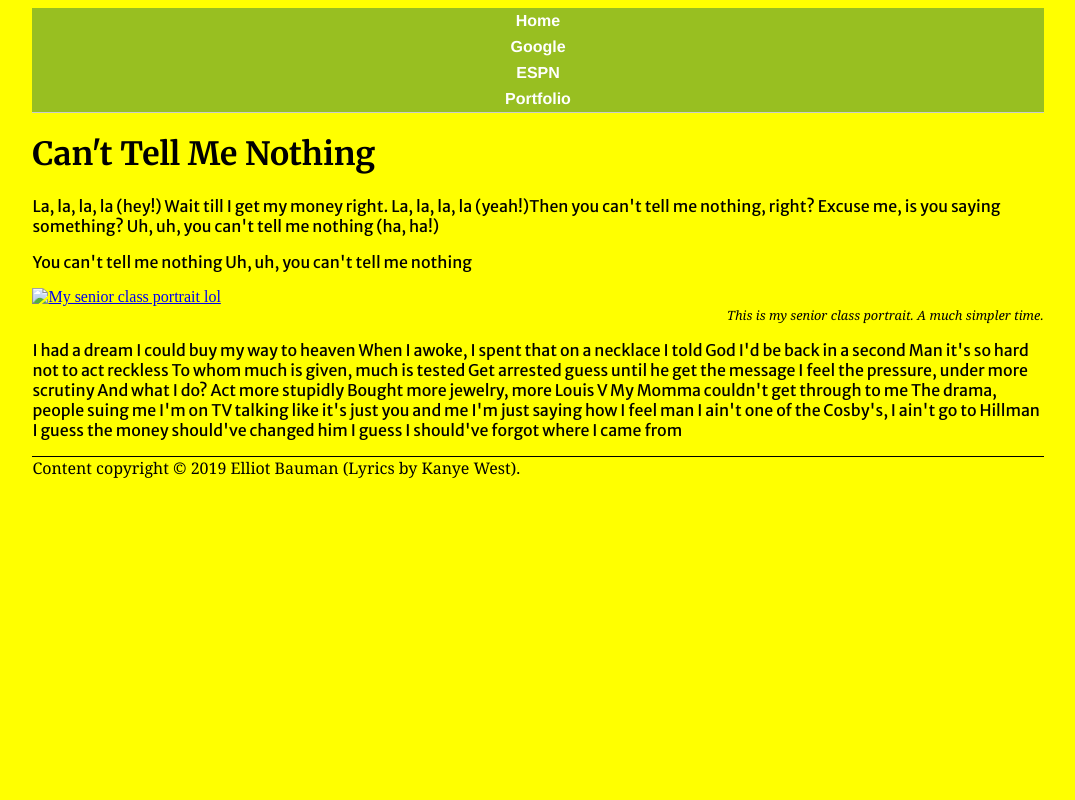
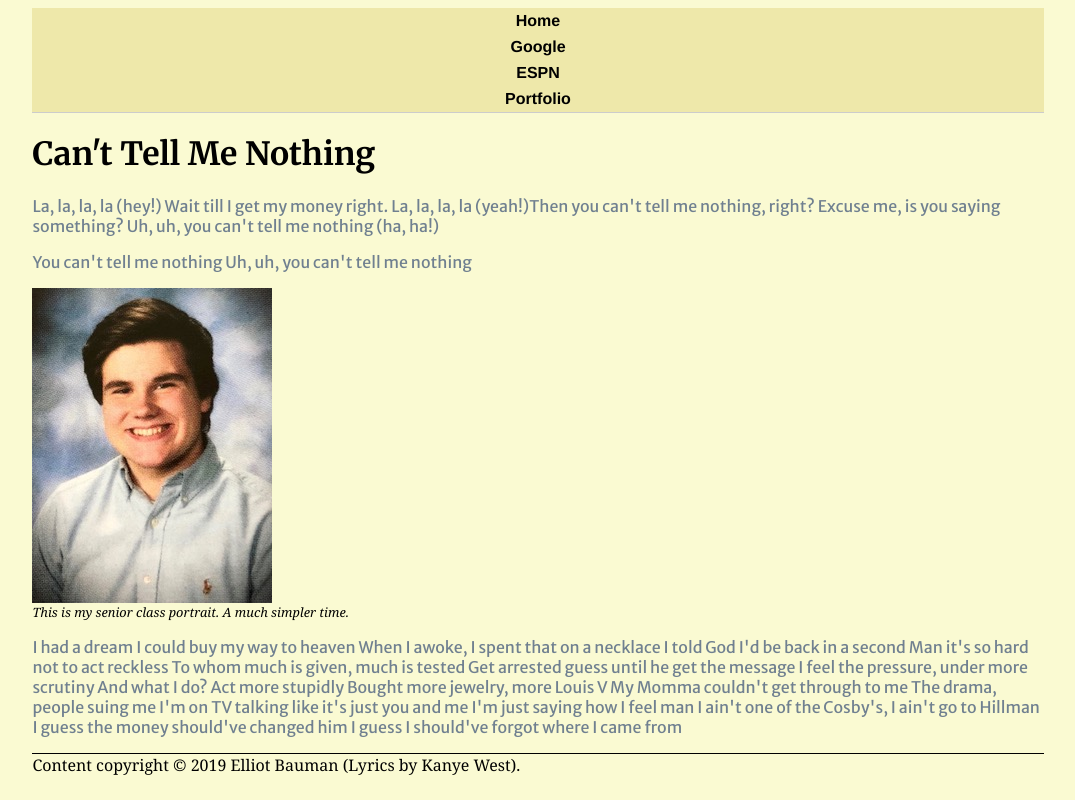
Before and after one commit to J4502-SS19/elliotbauman, a plain HTML site: page index.html in a window 1280 px wide. Shown: the whole page, without its empty margins (102-1177 px from the left). Drawn offline with Linux system fonts and the light colour scheme.

Commit message:
More fixes

```diff
--- a/index.html
+++ b/index.html
@@ -10,7 +10,7 @@
   <link href="https://fonts.googleapis.com/css?family=Merriweather+Sans:400,700|Merriweather:400,400i,700,700i" rel="stylesheet"/>
   <link rel="stylesheet" type="text/css" href="style.css" />
 <style type="text/css">
-  body {background-color: yellow;}
+  body {background-color: #FAFAD2;}
 </style>
 </head>
 
@@ -19,9 +19,9 @@
   <div id="container">
     <ul id="nav">
         <li><a href="index.html">Home</a></li>
-        <li><a href="">Google</a></li>
-        <li><a href="">ESPN</a></li>
-        <li><a href="">Portfolio</a></li>
+        <li><a href="https://www.google.com/">Google</a></li>
+        <li><a href="http://www.espn.com/">ESPN</a></li>
+        <li><a href="https://www.elliotbauman.com/">Portfolio</a></li>
     </ul>
 
     <h1>Can't Tell Me Nothing</h1>
@@ -31,7 +31,7 @@ Uh, uh, you can't tell me nothing (ha, ha!)</p>
     <p>You can't tell me nothing Uh, uh, you can't tell me nothing</p>
 
     <a href="mailto:reb2p3@mail.missouri.edu">
-        <img src="img/Bauman_Headshot.jpg" alt="My senior class portrait lol" width="100%"/>
+        <img src="img/Bauman_Headshot.jpeg" alt="My senior class portrait lol" height="30%"/>
     </a>
 
     <p class="caption">This is my senior class portrait. A much simpler time. </p>
--- a/style.css
+++ b/style.css
@@ -1,12 +1,12 @@
-p { color: black;}
+p { color: #708090;}
 
-p {color: #blue; font-family: 'Merriweather Sans', Helvetica, Arial, sans-serif;}
+p {color: #708090; font-family: 'Merriweather Sans', Helvetica, Arial, sans-serif;}
 
 h1 {color: black; font-family: 'Merriweather',Georgia, "Times New Roman", serif;}
 
-body {background-color: #red;}
+body {background-color: #white;}
 
-#container {background-color: #black;
+#container {background-color: #white;
               width: 80%;
             margin-top: 0;
             margin-right: auto;
@@ -18,18 +18,18 @@ body {background-color: #red;}
 #nav {margin: 0; padding: 0; list-style-type: none; border-bottom: 1px solid #ccc}
 
 #nav a:link, #nav a:visited
-{display: block; color: #fff; background-color: #98bf21;
+{display: block; color: #000000; background-color: #EEE8AA;
 font-weight: bold; text-align: center; text-decoration: none;
 padding: 4px; font-family: Helvetica, Arial, sans-serif;}
 
-#nav a:hover, #nav a:active {background-color: #7a991a}
+#nav a:hover, #nav a:active {background-color: #FFD700}
 
 .caption {font-family: Georgia, "Times New Roman", serif;
           font-style: italic;
         color: black;
         font-size: 0.8em;
         margin-top: 0;
-        text-align: right;}
+        text-align: left;}
 
 #footer {color: black;
         font-family: Georgia, "Times New Roman", serif;
```
